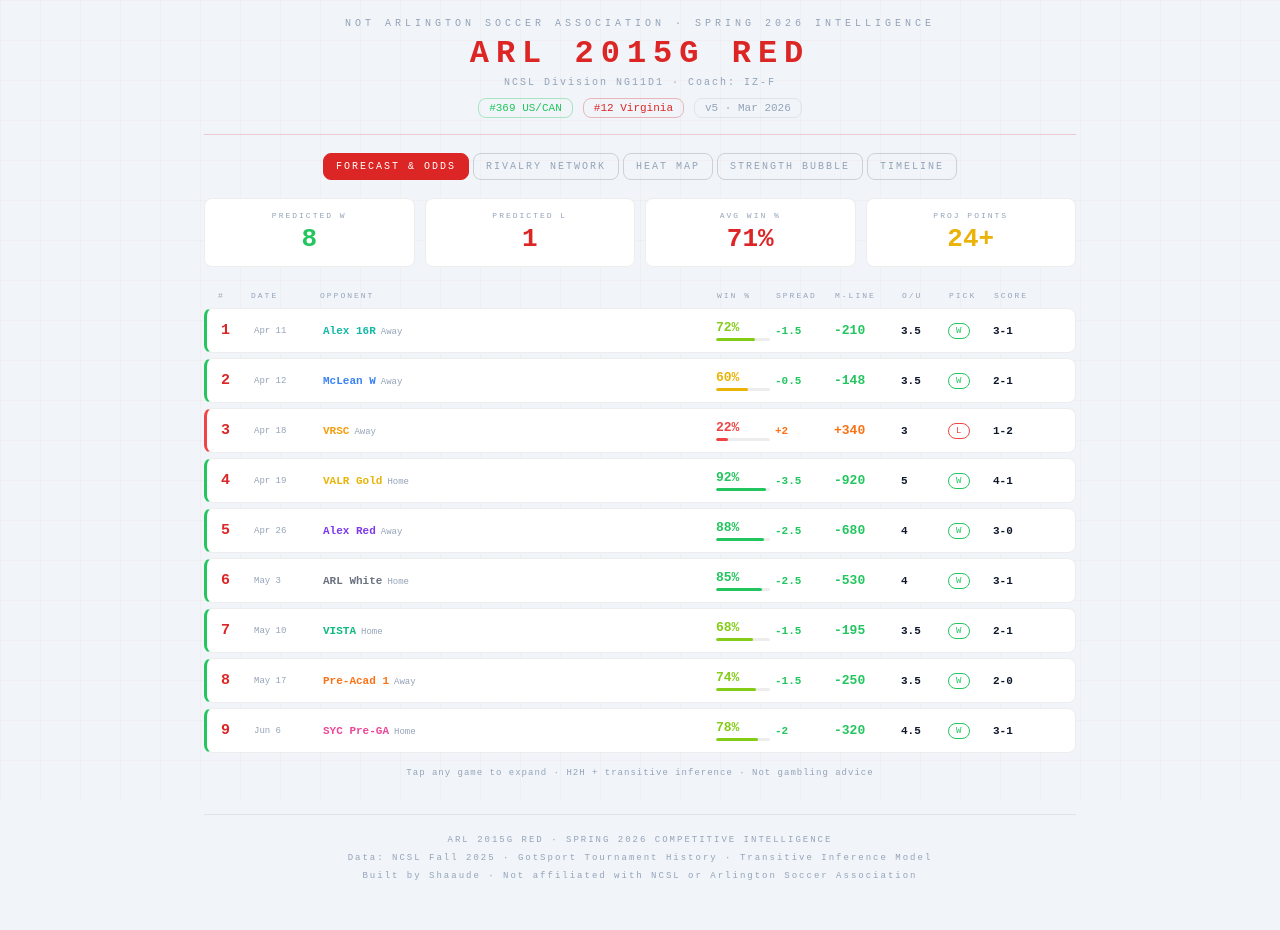
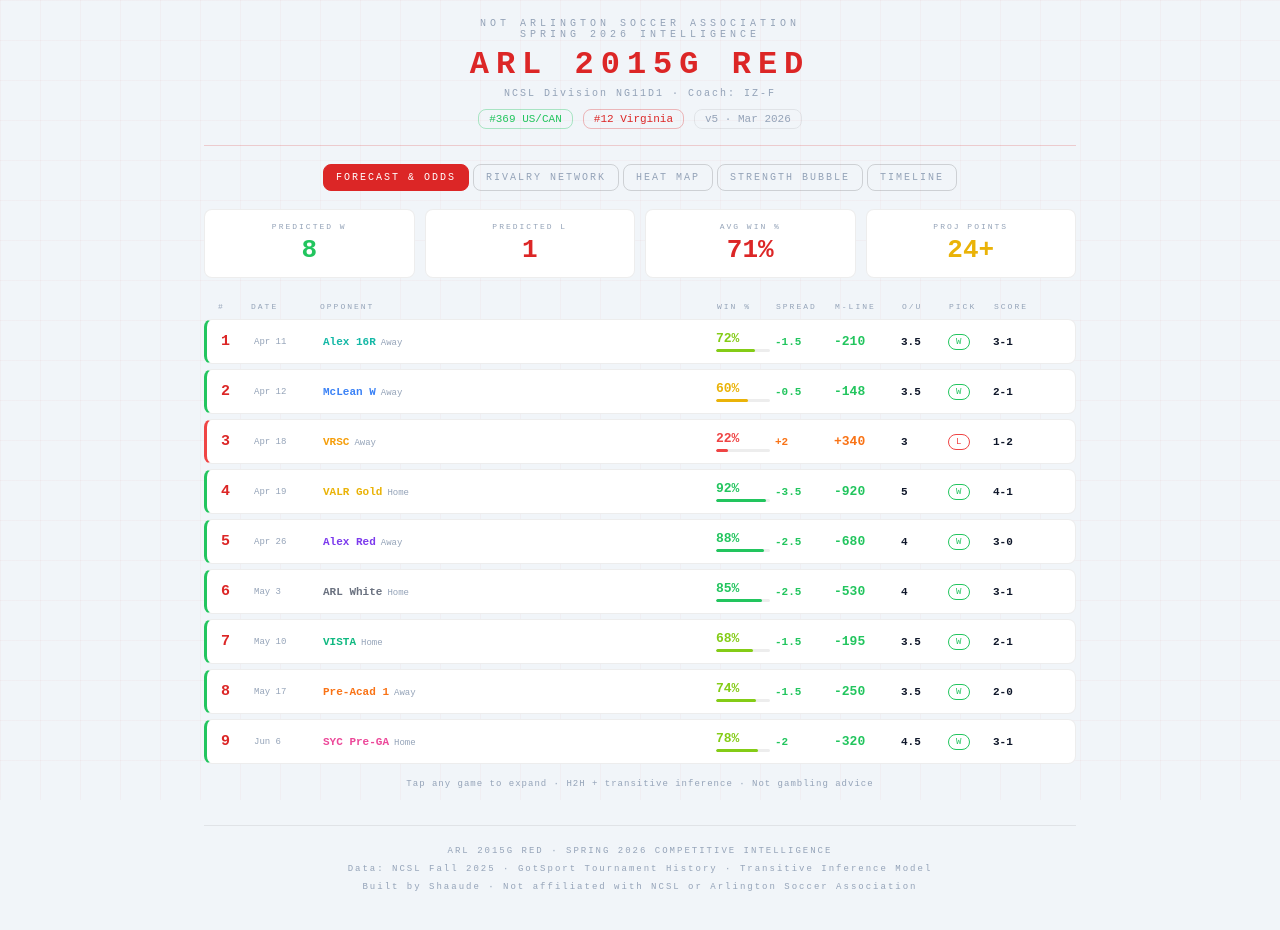
Before and after one commit to shaaude/2015GArlingtonRed_Spring2026, a plain HTML site: page index.html in a window 1280 px wide. Drawn offline with Linux system fonts and the light colour scheme.

Commit message:
Update index.html

```diff
--- a/index.html
+++ b/index.html
@@ -123,7 +123,7 @@
 <div class="wrap">
 
   <div class="hdr">
-    <div class="hdr-eyebrow">Not Arlington Soccer Association · Spring 2026 Intelligence</div>
+    <div class="hdr-eyebrow">Not Arlington Soccer Association<br>Spring 2026 Intelligence</div>
     <div class="hdr-title">ARL 2015G RED</div>
     <div class="hdr-sub">NCSL Division NG11D1 · Coach: IZ-F</div>
     <div class="hdr-badges">
```
